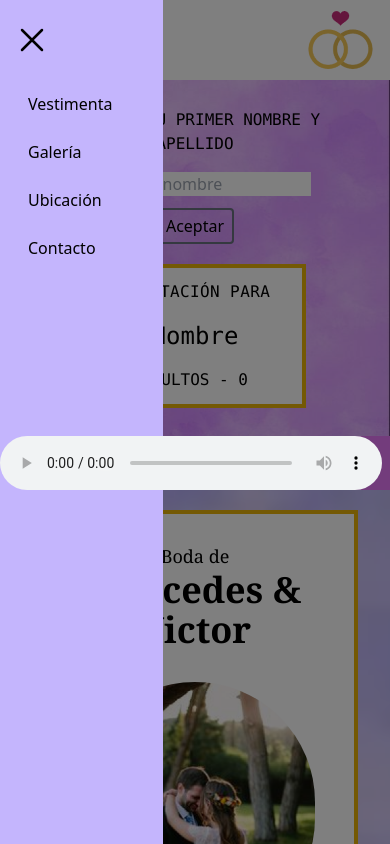
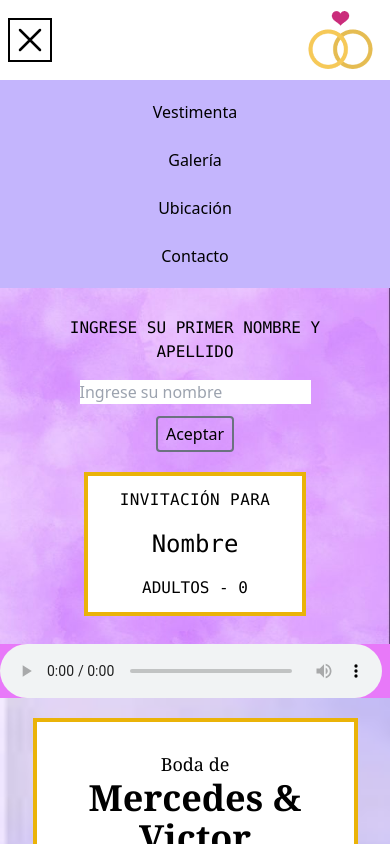
Before and after one commit to jonathanj20/boda-web, a website built with Vite: page index.html in a window 390 px wide. Both pictures are taken after a click on the button 30 px from the left and 40 px from the top of the page. Shown: the top 844 px of the page. Built offline with nearby package versions, Linux system fonts and the light colour scheme.

Commit message:
Se puso el menú horizontal y se ajustaron cambios en diseño

```diff
--- a/index.html
+++ b/index.html
@@ -7,12 +7,17 @@
 		<title>Boda</title>
 		  <script src="https://unpkg.com/howler@2.2.3/dist/howler.min.js"></script>
 	</head>
-	<body>
+	<body class="transition-opacity">
 		<header class="p-2 flex justify-between items-center md:flex-row-reverse md:w-8/12 md:mx-auto">
 			<button class="border-2 p-1 border-black md:hidden" id="btnOpen">
 				<svg class="h-8 w-8" data-slot="icon" fill="none" stroke-width="1.5" stroke="currentColor" viewBox="0 0 24 24" xmlns="http://www.w3.org/2000/svg" aria-hidden="true">
   				<path stroke-linecap="round" stroke-linejoin="round" d="M3.75 6.75h16.5M3.75 12h16.5m-16.5 5.25h16.5"></path></svg>
 			</button>
+			<button id="btnClose" class="relative hidden border-2 border-black">
+					<svg class="h-10 w-10" data-slot="icon" fill="none" stroke-width="1.5" stroke="currentColor" viewBox="0 0 24 24" xmlns="http://www.w3.org/2000/svg" aria-hidden="true">
+					  <path stroke-linecap="round" stroke-linejoin="round" d="M6 18 18 6M6 6l12 12"></path>
+					</svg>
+				</button>
 			<nav class="hidden md:flex space-x-2">
 				<ul class="flex space-x-6">
 					<li><a href="#outfit" class="hover:text-violet-600">Vestimenta</a></li>
@@ -21,22 +26,17 @@
 					<li><a href="#" class="hover:text-violet-600">Contacto</a></li>
 				</ul>
 			</nav>
-			<nav class="bg-violet-300 w-5/12 absolute top-0 left-0 bottom-0 hidden p-2 shadow-[0_0_0_100vmax_rgba(0,0,0,0.5)] transition-all" id="nav">
-				<button id="btnClose" class="mx-1 my-3">
-					<svg class="h-10 w-10" data-slot="icon" fill="none" stroke-width="1.5" stroke="currentColor" viewBox="0 0 24 24" xmlns="http://www.w3.org/2000/svg" aria-hidden="true">
-  					<path stroke-linecap="round" stroke-linejoin="round" d="M6 18 18 6M6 6l12 12"></path>
-					</svg>
-				</button>
-				<ul class="space-y-6 flex flex-col p-5">
-					<li><a href="#outfit" class="hover:text-white transition-all">Vestimenta</a></li>
-					<li><a href="#" class="hover:text-white transition-all">Galería</a></li>
-					<li><a href="#" class="hover:text-white transition-all">Ubicación</a></li>
-					<li><a href="#" class="hover:text-white transition-all">Contacto</a></li>
-				</ul>
-			</nav>
 			<img src="images/logoboda.png" alt="logo" class="hover:rotate-12">
 		</header>
 		<main class="bg-[url('images/background2.jpg')] bg-cover bg-no-repeat">
+			<nav class="bg-violet-300 py-5 w-screen relative top-0 left-0 hidden shadow-[0_h-full_0_0_rgba(0,0,0,0.5)]" id="nav">
+				<ul class="space-y-6 flex flex-col text-center">
+					<li><a href="#outfit" class="link-nav hover:text-white transition-all">Vestimenta</a></li>
+					<li><a href="#" class="link-nav hover:text-white transition-all">Galería</a></li>
+					<li><a href="#" class="link-nav hover:text-white transition-all">Ubicación</a></li>
+					<li><a href="#" class="link-nav hover:text-white transition-all">Contacto</a></li>
+				</ul>
+			</nav>
 			<section class="bg-[url('images/background1.jpg')] bg-cover bg-no-repeat p-7">
 				<div class="space-y-4 mb-5">
 					<label for="namePerson" class="block text-center font-mono uppercase">Ingrese su primer nombre y apellido</label>
@@ -61,7 +61,7 @@
 					<p class="text-center font-bold text-4xl">Mercedes & Victor</p>
 				</div>
 				<div>
-					<img src="images/novios_prueba.png" alt="novios" class="w-60 mx-auto mt-8 rounded-full">
+					<img src="images/novios_prueba.png" alt="novios" class="w-60 mx-auto mt-8 rounded-full transition-all ease-in-out delay-75 hover:scale-110">
 				</div>
 				<div class="mt-5">
 					<p class="text-center">Te esperámos el</p>
@@ -71,7 +71,7 @@
 				</div>
 			</section>
 			<section class="bg-[url('images/background1.jpg')] bg-cover bg-no-repeat p-7 mt-5">
-				<div>
+				<div class="h-20 mb-10">
 					<h2 class="text-center text-xl">Nuestros padres</h2>
 					<img src="images/separator.png" alt="separator" class="mx-auto relative bottom-20">
 				</div>
@@ -87,7 +87,7 @@
 				</div>
 			</section>
 			<section class="p-7 w-10/12 bg-white mx-auto mt-5 border-4 border-yellow-500 font-serif text-center" id="outfit">
-				<div>
+				<div class="h-14 mb-5 sm:mb-15">
 					<h2>Código de vestimenta</h2>
 					<img src="images/separator2.png" alt="separator" class="mx-auto relative bottom-14">
 				</div>
--- a/menu.js
+++ b/menu.js
@@ -1,11 +1,24 @@
 const btnOpen = document.getElementById('btnOpen');
 const btnClose = document.getElementById('btnClose');
 const nav = document.getElementById('nav');
+const links = document.querySelectorAll('.link-nav')
 
 btnOpen.addEventListener("click", () => {
     nav.style.display = 'block';
+    btnClose.style.display = 'block'
+    btnOpen.style.display = 'none';
 });
 
 btnClose.addEventListener("click", () => {
+    btnOpen.style.display = 'block';
     nav.style.display = 'none';
+    btnClose.style.display = 'none';
 });
+
+links.forEach((link) => {
+    link.addEventListener("click", () => {
+        nav.style.display = 'none';
+        btnClose.style.display = 'none';
+        btnOpen.style.display = 'block';
+    });
+});
```
